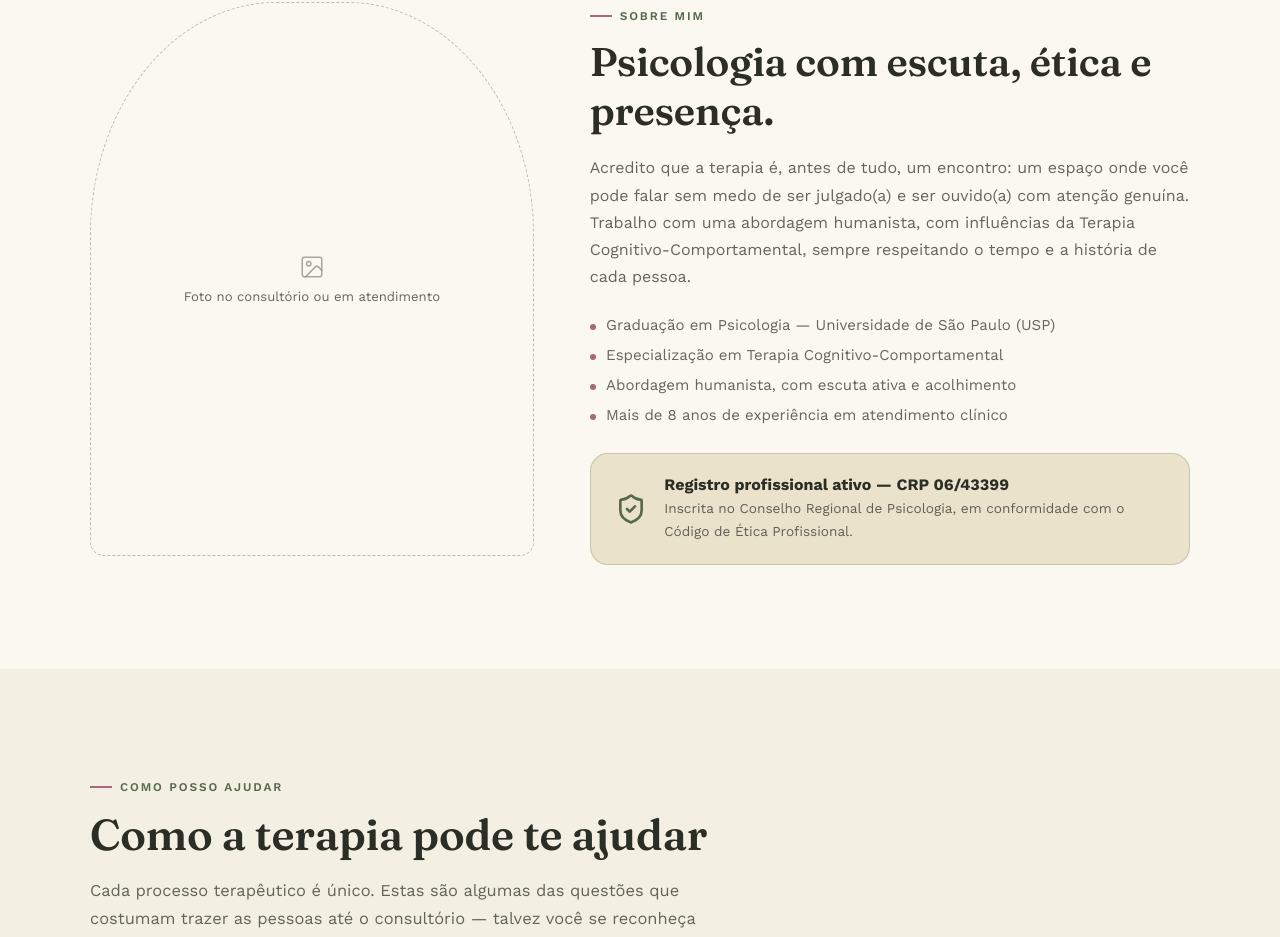
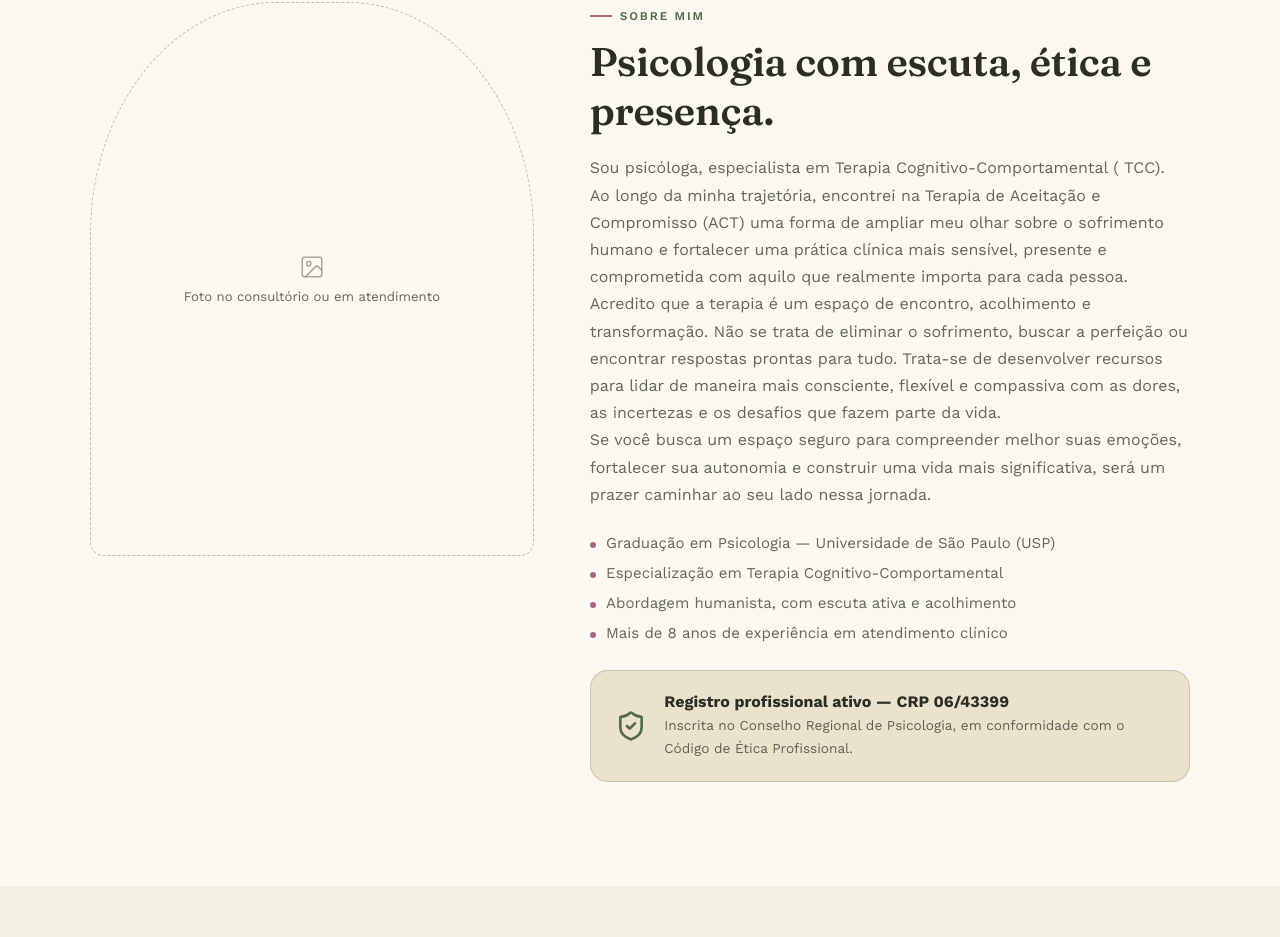
Before and after one commit to Lucaslima223/PsiSite, a React (Vite) app: page / in a window 1280 px wide. Shown: the part 1021-1958 px from the top of the page. Built offline with nearby package versions, Linux system fonts and the light colour scheme.

Commit message:
texto completo

```diff
--- a/src/App.jsx
+++ b/src/App.jsx
@@ -763,10 +763,9 @@ export default function PsicologaSite() {
               Psicologia com escuta, ética e presença.
             </h2>
             <p style={{ fontSize: '1rem' }}>
-              Acredito que a terapia é, antes de tudo, um encontro: um espaço onde você pode
-              falar sem medo de ser julgado(a) e ser ouvido(a) com atenção genuína. Trabalho
-              com uma abordagem humanista, com influências da Terapia Cognitivo-Comportamental,
-              sempre respeitando o tempo e a história de cada pessoa.
+              Sou psicóloga, especialista em Terapia Cognitivo-Comportamental ( TCC).<br></br>Ao longo da minha trajetória, encontrei na Terapia de Aceitação e Compromisso (ACT) uma forma de ampliar meu olhar sobre o sofrimento humano e fortalecer uma prática clínica mais sensível, presente e comprometida com aquilo que realmente importa para cada pessoa.
+              <br></br>Acredito que a terapia é um espaço de encontro, acolhimento e transformação. Não se trata de eliminar o sofrimento, buscar a perfeição ou encontrar respostas prontas para tudo. Trata-se de desenvolver recursos para lidar de maneira mais consciente, flexível e compassiva com as dores, as incertezas e os desafios que fazem parte da vida.
+              <br></br>Se você busca um espaço seguro para compreender melhor suas emoções, fortalecer sua autonomia e construir uma vida mais significativa, será um prazer caminhar ao seu lado nessa jornada.
             </p>
             <ul className="credencial-list">
               {credenciais.map((c) => <li key={c}>{c}</li>)}
```
